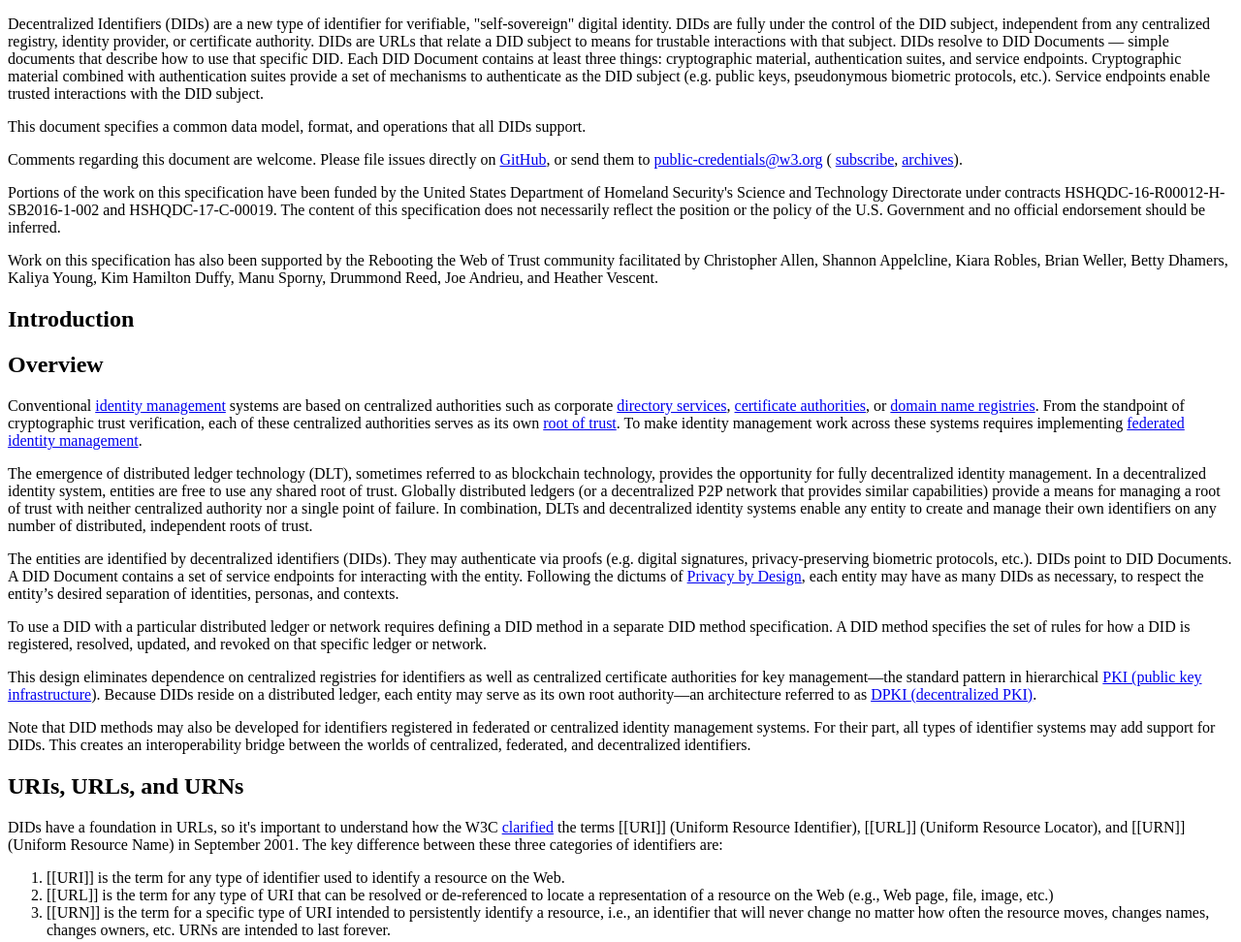
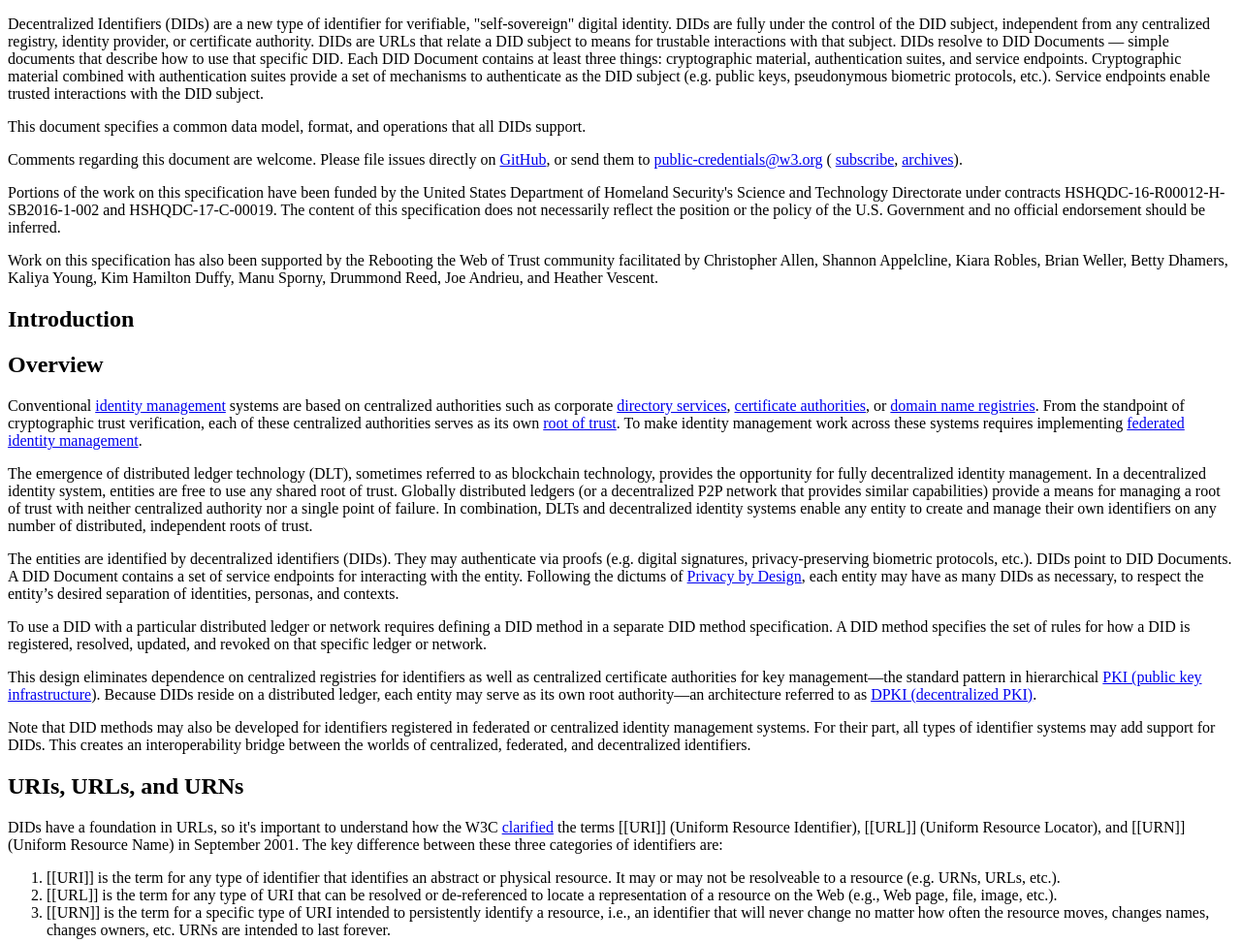
Before and after one commit to w3c/did-core, a plain HTML site: page index.html in a window 1280 px wide. Shown: the top 972 px of the page at 97% size. Drawn offline with Linux system fonts and the light colour scheme; a script that the page names is missing.

Commit message:
Fix definition of URI to be more precise.

```diff
--- a/index.html
+++ b/index.html
@@ -269,14 +269,15 @@ are:
 
         <ol start="1">
           <li>
-[[URI]] is the term for any type of identifier used to identify
-a resource on the Web.
+[[URI]] is the term for any type of identifier that identifies an abstract
+or physical resource. It may or may not be resolveable to a resource
+(e.g. URNs, URLs, etc.).
           </li>
 
           <li>
 [[URL]] is the term for any type of URI that can be resolved or
 de-referenced to locate a representation of a resource on the Web
-          (e.g., Web page, file, image, etc.)
+(e.g., Web page, file, image, etc.).
           </li>
 
           <li>
```
